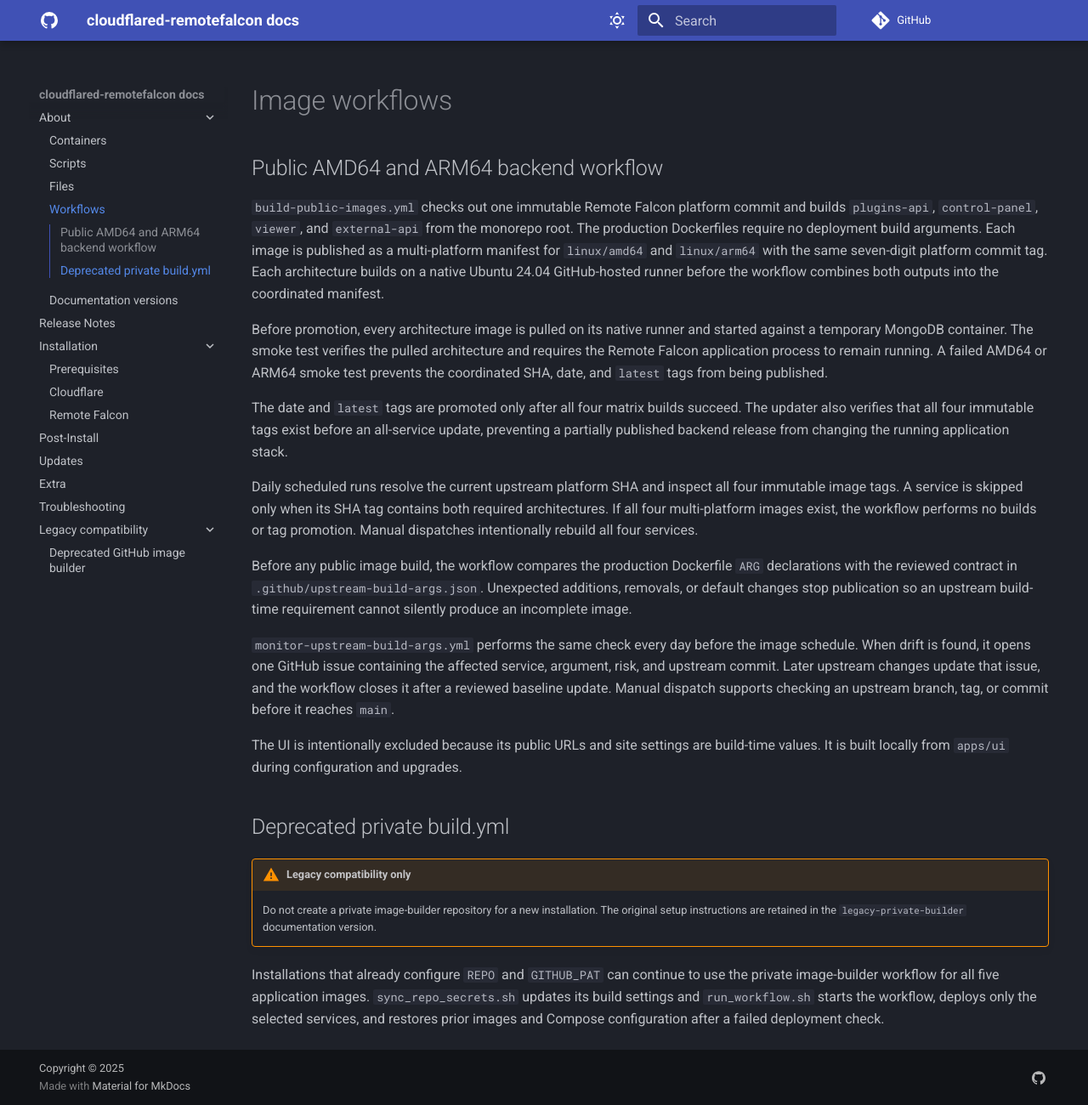
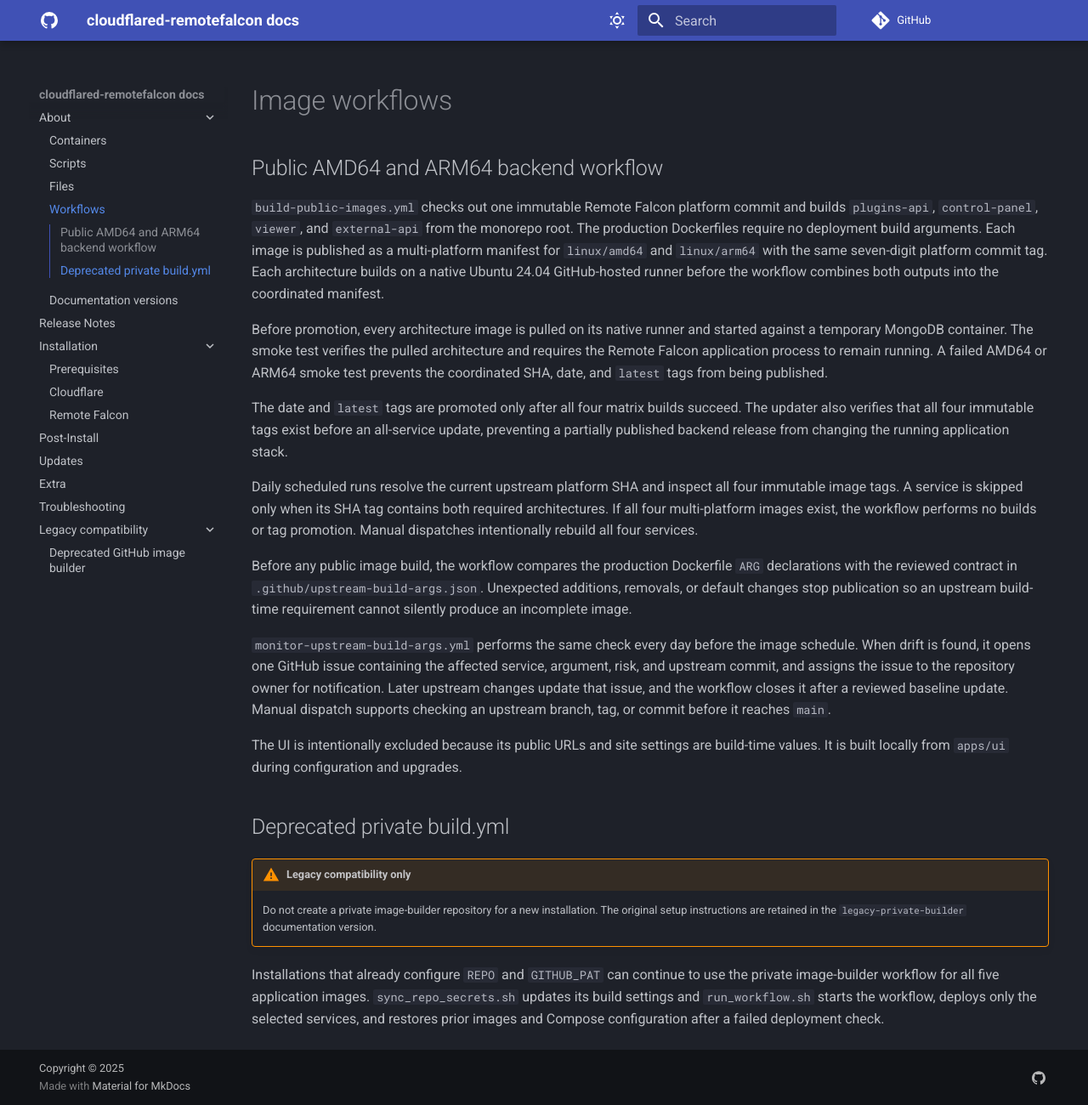
Before and after one commit to Ne0n09/cloudflared-remotefalcon, an MkDocs documentation site: the page built from docs/about/workflows.md, in a window 1280 px wide and 1300 px high. Shown: the whole window at 85% size. Built offline with MkDocs 1.6.1 and Material for MkDocs 9.7.7, drawn with Linux system fonts in a browser that asks for light colours; comment, search, counter and statistics services are not loaded; the version menu is left out.

Commit message:
Assign upstream ARG drift alerts

```diff
--- a/docs/about/workflows.md
+++ b/docs/about/workflows.md
@@ -35,10 +35,11 @@ produce an incomplete image.
 
 `monitor-upstream-build-args.yml` performs the same check every day before the
 image schedule. When drift is found, it opens one GitHub issue containing the
-affected service, argument, risk, and upstream commit. Later upstream changes
-update that issue, and the workflow closes it after a reviewed baseline update.
-Manual dispatch supports checking an upstream branch, tag, or commit before it
-reaches `main`.
+affected service, argument, risk, and upstream commit, and assigns the issue to
+the repository owner for notification. Later upstream changes update that
+issue, and the workflow closes it after a reviewed baseline update. Manual
+dispatch supports checking an upstream branch, tag, or commit before it reaches
+`main`.
 
 The UI is intentionally excluded because its public URLs and site settings are
 build-time values. It is built locally from `apps/ui` during configuration and
```
Also changed, not shown: 2 other files.
